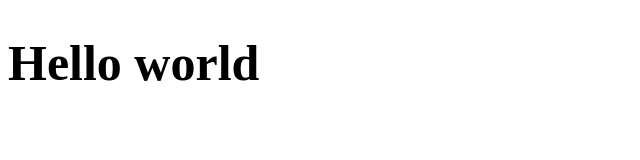
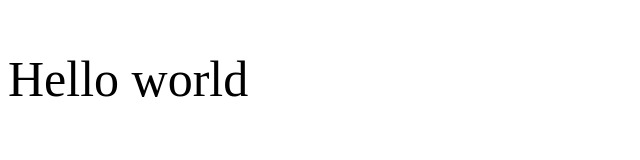
Before and after one commit to andranik04011/my-project-2, a plain HTML site: page index.html in a window 1280 px wide. Shown: the whole page, without its empty margins (0-640 px from the left). Drawn offline with Linux system fonts and the light colour scheme.

Commit message:
h1 changed to p

```diff
--- a/index.html
+++ b/index.html
@@ -9,6 +9,6 @@
     <link rel="stylesheet" href="css/style.css">
 </head>
 <body>
-    <h1 class="title">Hello world</h1>
+    <p class="title">Hello world</p>
 </body>
 </html>
```
